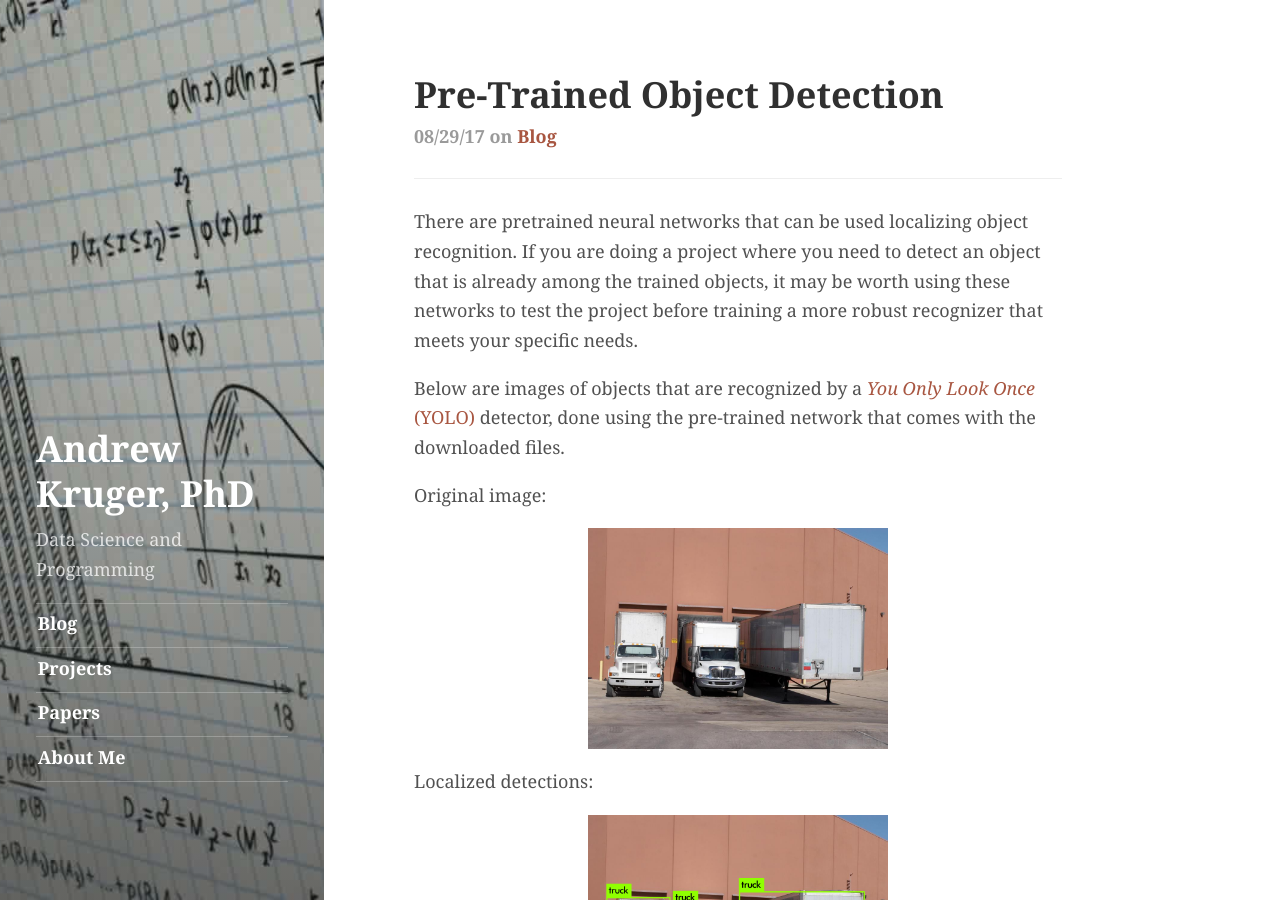
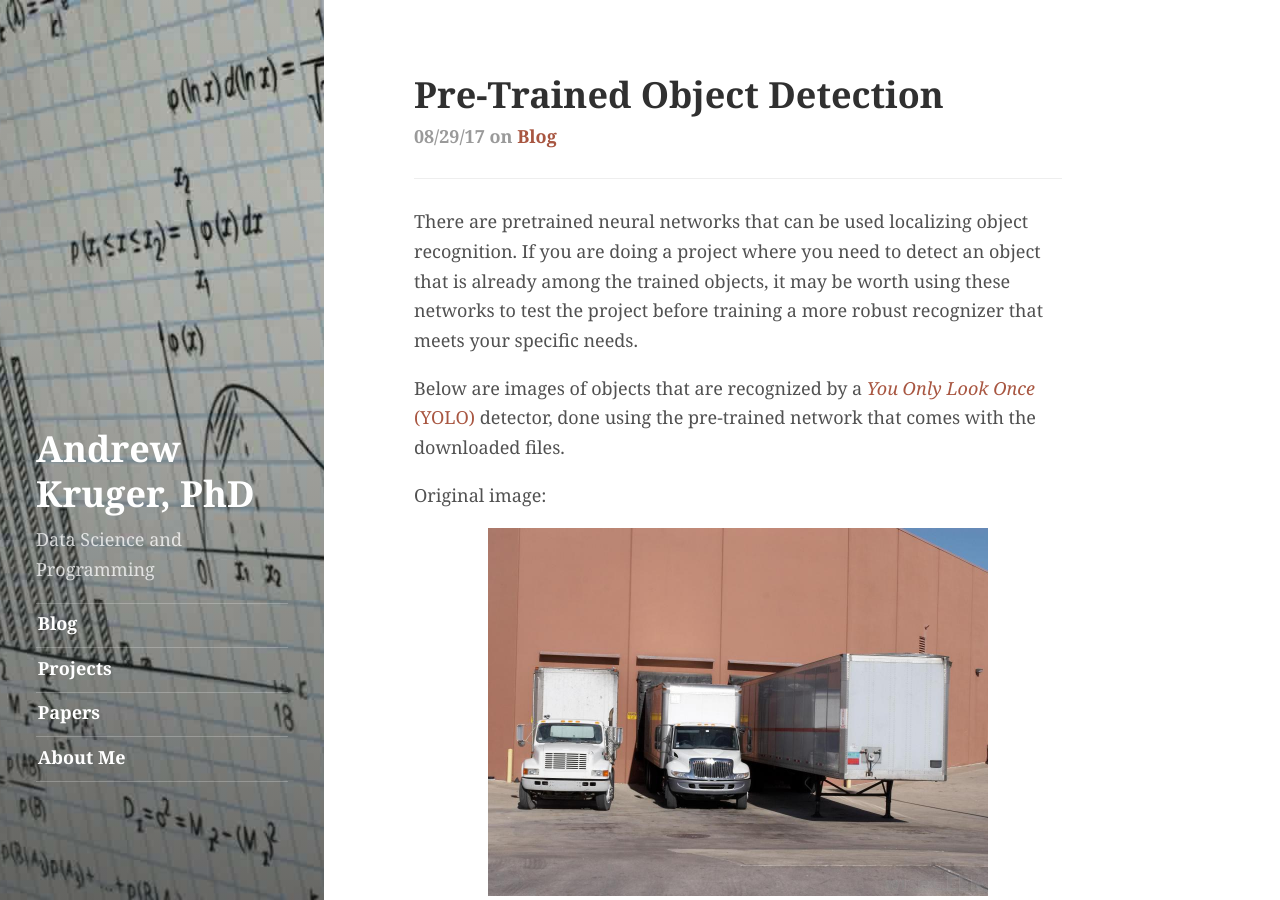
Before and after one commit to andrewkruger/andrewkruger.github.io, a Jekyll site: the page built from _posts/2017-08-29-pretrained-object-detection.md, in a window 1280 px wide and 900 px high. Built offline with Jekyll 4.4.1, drawn with Linux system fonts in a browser that asks for light colours; a script that is not in the unit is left out.

Commit message:
Updates made

```diff
--- a/_posts/2017-08-29-pretrained-object-detection.md
+++ b/_posts/2017-08-29-pretrained-object-detection.md
@@ -13,13 +13,13 @@ Below are images of objects that are recognized by a [*You Only Look Once* (YOLO
 Original image:
 
 <p align="center">
-<img src="/public/img/trucks.jpg?raw=true" alt="Field" style="width:300px"/>
+<img src="/public/img/trucks.jpg?raw=true" alt="Field" style="width:500px"/>
 </p>
 
 Localized detections:
 
 <p align="center">
-<img src="/public/img/predictions_trucks.png?raw=true" alt="Field" style="width:300px"/>
+<img src="/public/img/predictions_trucks.png?raw=true" alt="Field" style="width:500px"/>
 </p>
 
 
@@ -27,13 +27,13 @@ Localized detections:
 Original image:
 
 <p align="center">
-<img src="/public/img/bags.jpg?raw=true" alt="Field" style="width:300px"/>
+<img src="/public/img/bags.jpg?raw=true" alt="Field" style="width:500px"/>
 </p>
 
 Localized detections:
 
 <p align="center">
-<img src="/public/img/predictions_bags.png?raw=true" alt="Field" style="width:300px"/>
+<img src="/public/img/predictions_bags.png?raw=true" alt="Field" style="width:500px"/>
 </p>
 
 These detections were done simply following the step-by-step instructions found [here](https://pjreddie.com/darknet/yolo/).
```
